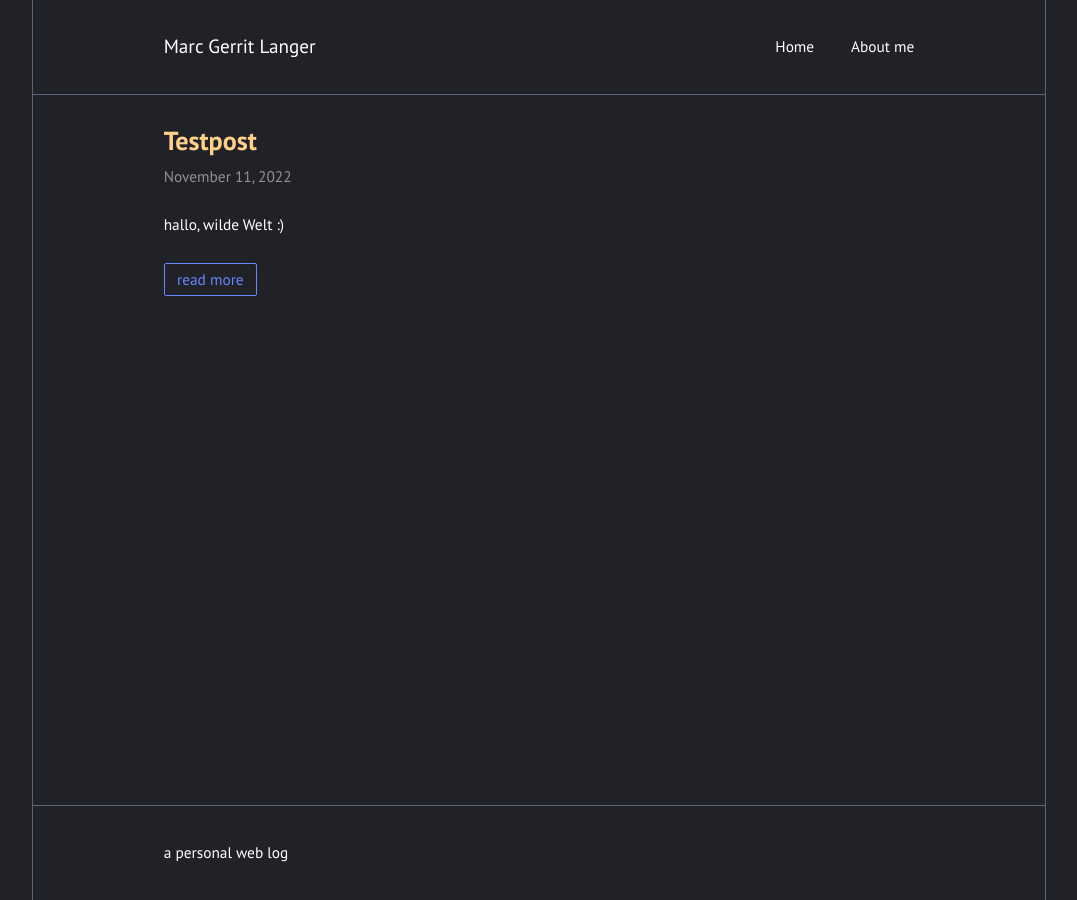
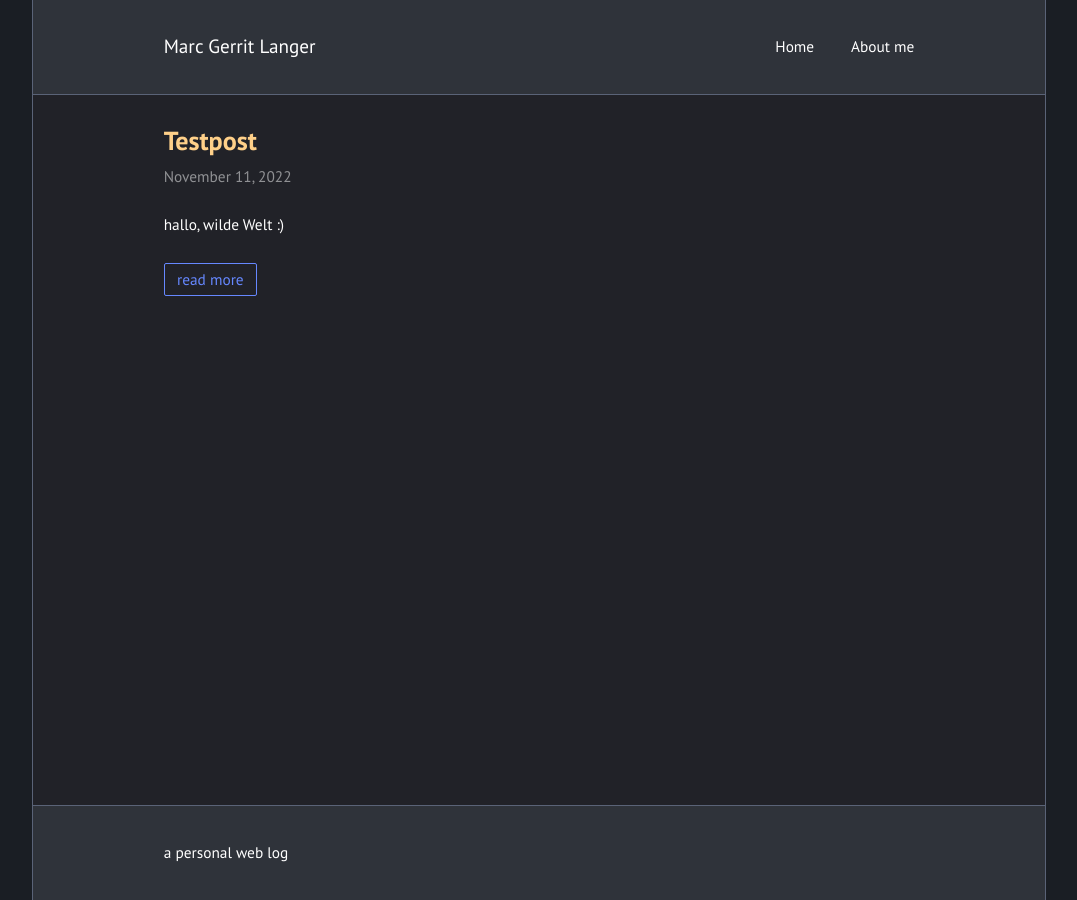
Before and after one commit to revolvermann76/revolvermann76.github.io, a Jekyll site: the page built from index.html, in a window 1280 px wide. Shown: the whole page, without its empty margins (101-1178 px from the left). Built offline with Jekyll 4.4.1, drawn with Linux system fonts in a browser that asks for light colours.

Commit message:
Modified   assets/css/frame.sass

```diff
--- a/assets/css/frame.sass
+++ b/assets/css/frame.sass
@@ -8,17 +8,17 @@ html
   padding: 0 calc(38% - 22em)
 
 body
-  box-shadow: 0 0 .3em rgb(90, 99, 119)
+  box-shadow: 0 0 .3em #5a6377
 
 body > header, body > footer
   background: #393f4d
   color: $light
 
 body, body > header, body > footer
-  box-shadow: 0 0 0 1px rgb(90, 99, 119)
+  box-shadow: 0 0 0 1px #5a6377
 
-html, body > header, body > footer
-  background: $dark
+body > header, body > footer
+  background: #2F333A
 
 @media (min-width: 32em)
   body > header, body > article, body > footer
```
